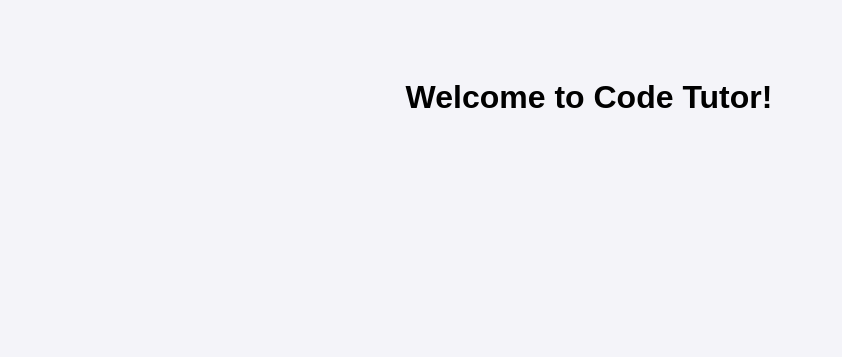
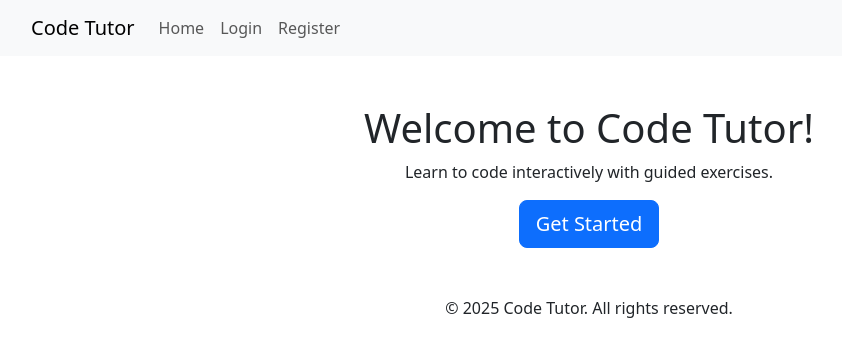
Before and after one commit to OMTPC/code-tutor, a Flask app: page / in a window 1280 px wide. Shown: the top 357 px of the page, without its empty margins (51-893 px from the left). Run offline with Flask 3, Linux system fonts and the light colour scheme.

Commit message:
Index page V1.0

```diff
--- a/static/css/styles.css
+++ b/static/css/styles.css
@@ -1,6 +1,21 @@
 body {
     font-family: Arial, sans-serif;
     background-color: #f4f4f9;
-    text-align: center;
-    padding: 50px;
 }
+
+h1 {
+    font-size: 3rem;
+    margin-bottom: 20px;
+}
+
+footer {
+    background-color: #f8f9fa;
+    padding: 20px 0;
+    position: fixed;
+    bottom: 0;
+    width: 100%;
+}
+
+.navbar {
+    margin-bottom: 20px;
+}
--- a/templates/index.html
+++ b/templates/index.html
@@ -3,10 +3,49 @@
 <head>
     <meta charset="UTF-8">
     <meta name="viewport" content="width=device-width, initial-scale=1.0">
-    <link rel="stylesheet" href="{{ url_for('static', filename='css/styles.css') }}">
     <title>Code Tutor</title>
+    <link href="https://cdn.jsdelivr.net/npm/bootstrap@5.3.0-alpha1/dist/css/bootstrap.min.css" rel="stylesheet">
+    <link rel="stylesheet" href="{{ url_for('static', filename='styles.css') }}">
 </head>
 <body>
-    <h1>Welcome to Code Tutor!</h1>
+
+    <!-- Navigation Bar -->
+    <nav class="navbar navbar-expand-lg navbar-light bg-light">
+        <div class="container">
+            <a class="navbar-brand" href="#">Code Tutor</a>
+            <button class="navbar-toggler" type="button" data-bs-toggle="collapse" data-bs-target="#navbarNav"
+                aria-controls="navbarNav" aria-expanded="false" aria-label="Toggle navigation">
+                <span class="navbar-toggler-icon"></span>
+            </button>
+            <div class="collapse navbar-collapse" id="navbarNav">
+                <ul class="navbar-nav ml-auto">
+                    <li class="nav-item active">
+                        <a class="nav-link" href="/">Home</a>
+                    </li>
+                    <li class="nav-item">
+                        <a class="nav-link" href="/login">Login</a>
+                    </li>
+                    <li class="nav-item">
+                        <a class="nav-link" href="/register">Register</a>
+                    </li>
+                </ul>
+            </div>
+        </div>
+    </nav>
+
+    <!-- Main Section -->
+    <div class="container mt-5 text-center">
+        <h1>Welcome to Code Tutor!</h1>
+        <p>Learn to code interactively with guided exercises.</p>
+        <a href="/start" class="btn btn-primary btn-lg">Get Started</a>
+    </div>
+
+    <!-- Footer Section -->
+    <footer class="text-center mt-5">
+        <p>&copy; 2025 Code Tutor. All rights reserved.</p>
+    </footer>
+
+    <script src="https://cdn.jsdelivr.net/npm/@popperjs/core@2.11.6/dist/umd/popper.min.js"></script>
+    <script src="https://cdn.jsdelivr.net/npm/bootstrap@5.3.0-alpha1/dist/js/bootstrap.min.js"></script>
 </body>
 </html>
```
